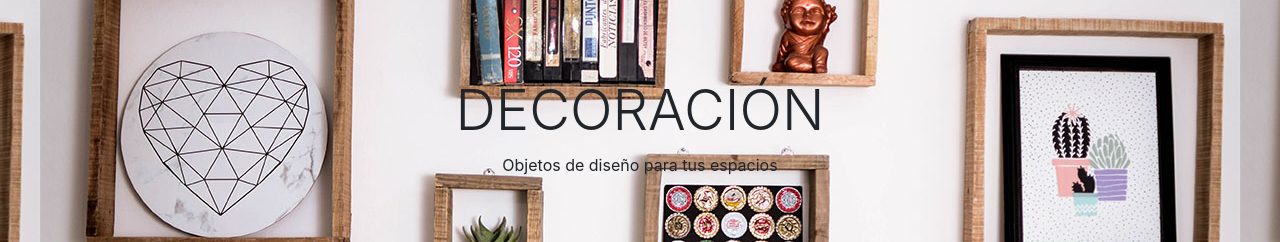
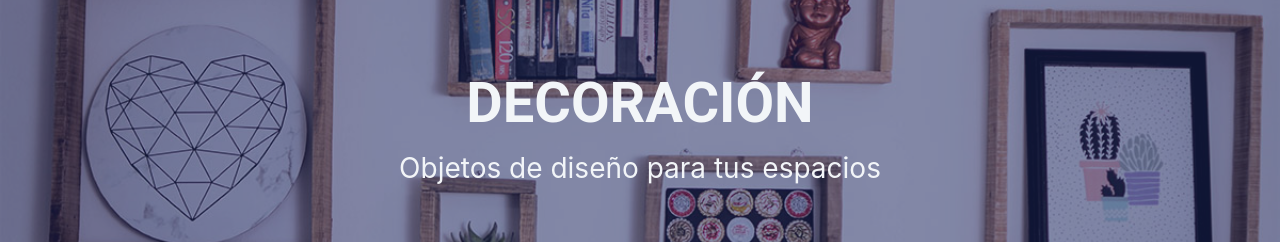
Before and after one commit to joacovilchez/Design, a plain HTML site: page decoracion.html in a window 1280 px wide. Shown: the part 187-429 px from the top of the page. Drawn offline with nearby package versions, Linux system fonts and the light colour scheme; some packages are replaced by stand-ins of ours; a script that the page names is missing; files whose address does not match are found by name.

Commit message:
CORRECCION

```diff
--- a/decoracion.html
+++ b/decoracion.html
@@ -44,13 +44,12 @@
             </div>
         </div>
     </nav>
-    <div style="background-image:url(&quot;assets/img/pexels-photo-160107.jpeg&quot;);height:500px;background-position:center;background-size:cover;background-repeat:no-repeat;">
-        <div class="d-flex justify-content-center align-items-center" style="height: inherit;min-height: initial;width: 100%;position: absolute;left: 0;background-color: rgba(30,41,99,0.53);background-image: url(&quot;assets/img/b.jpg&quot;);background-position: center;margin-right: 0px;margin-bottom: -8px;">
+    <div style="background-image: url(&quot;assets/img/b.jpg&quot;);height: 500px;background-position: center;background-size: cover;background-repeat: no-repeat;">
+        <div class="d-flex justify-content-center align-items-center" style="height:inherit;min-height:initial;width:100%;position:absolute;left:0;background-color:rgba(30,41,99,0.53);">
             <div class="d-flex align-items-center order-12" style="height:200px;">
-                <header></header>
                 <div class="container">
-                    <h1 class="display-4 text-center">DECORACIÓN</h1>
-                    <p class="text-center">Objetos de diseño para tus espacios</p>
+                    <h1 class="text-center" style="color:rgb(242,245,248);font-size:56px;font-weight:bold;font-family:Roboto, sans-serif;">DECORACIÓN</h1>
+                    <h3 class="text-center" style="color:rgb(242,245,248);padding-top:0.25em;padding-bottom:0.25em;font-weight:normal;">Objetos de diseño para tus espacios</h3>
                 </div>
             </div>
         </div>
```
Also changed, not shown: linea industrial.html (+4 -4 lines), assets/img/555.jpg (added).
